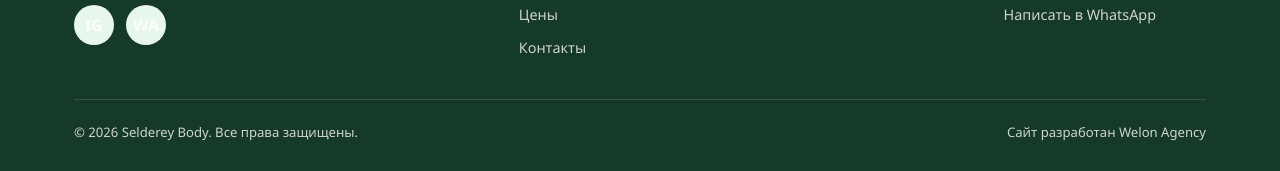
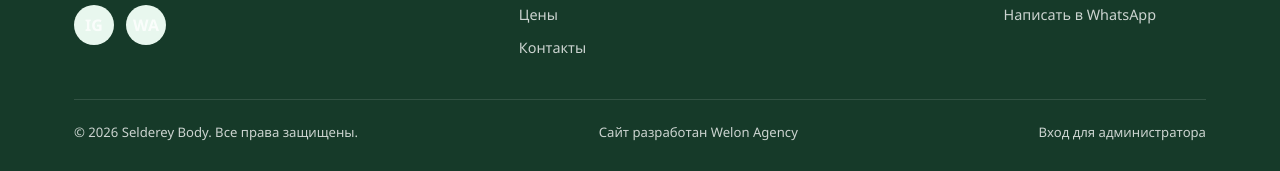
Before and after one commit to alinasvetova/selderey-body, a plain HTML site: page frontend/contacts.html in a window 1280 px wide. Shown: the part 1430-1601 px from the top of the page. Drawn offline with Linux system fonts and the light colour scheme; no server answers.

Commit message:
Добавить ссылку на админ-панель в футер

```diff
--- a/frontend/contacts.html
+++ b/frontend/contacts.html
@@ -173,6 +173,7 @@
     <div class="footer-bottom">
       <span>© 2026 Selderey Body. Все права защищены.</span>
       <span>Сайт разработан Welon Agency</span>
+      <span><a href="admin.html">Вход для администратора</a></span>
     </div>
   </div>
 </footer>
```
Also changed, not shown: frontend/index.html (+1 -0 lines), frontend/prices.html (+1 -0 lines), frontend/trainers.html (+1 -0 lines), frontend/trainings.html (+1 -0 lines).
